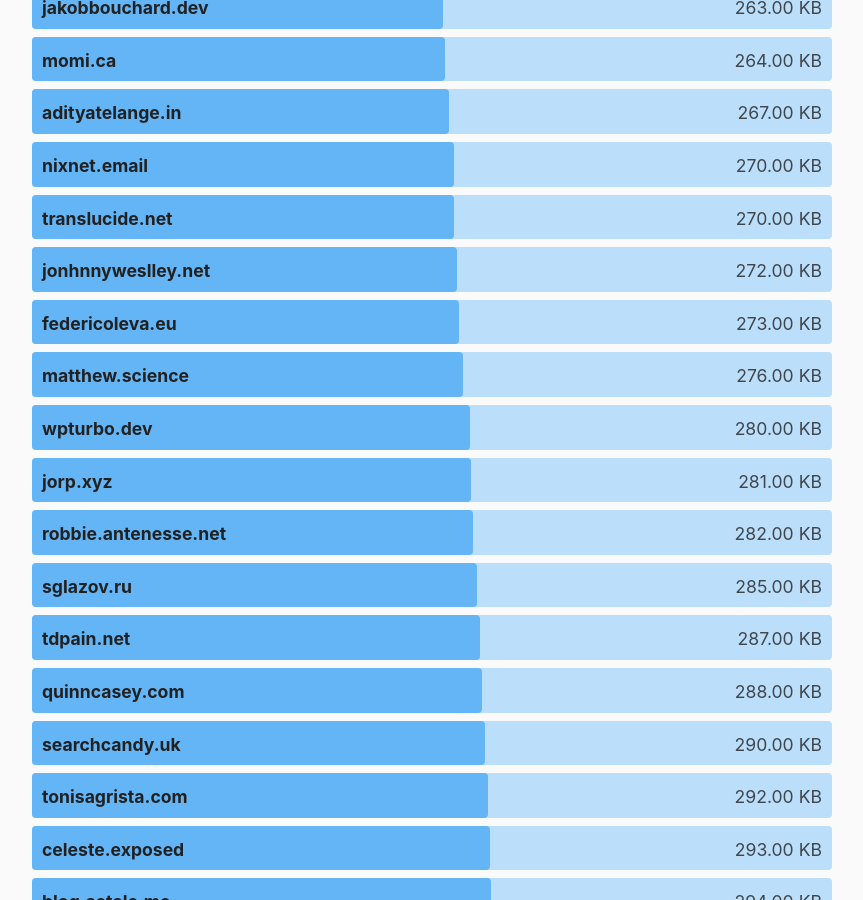
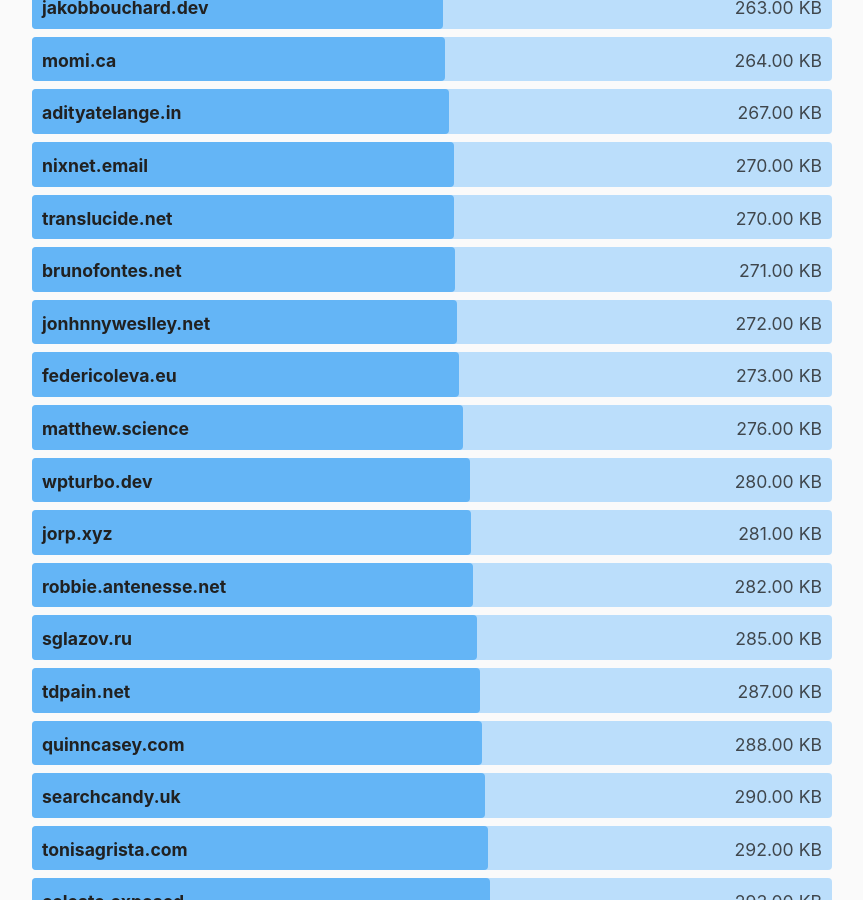
Before and after one commit to kevquirk/512kb.club, a Jekyll site: the page built from index.md, in a window 1280 px wide and 900 px high, scrolled down 31367 px. Shown: the whole window, without its empty margins (208-1071 px from the left). Built offline with Jekyll 4.4.1, drawn with Linux system fonts in a browser that asks for light colours.

Commit message:
Update sites.yml - added brunofontes.net
Added https://brunofontes.net to the list
https://gtmetrix.com/reports/brunofontes.net/9TrlTWSV/

```diff
--- a/_data/sites.yml
+++ b/_data/sites.yml
@@ -3442,3 +3442,8 @@
   url: https://zwbetz.com/
   size: 67.8
   last_checked: 2022-07-20
+
+- domain: brunofontes.net
+  url: https://brunofontes.net/
+  size: 271
+  last_checked: 2023-11-12
```
